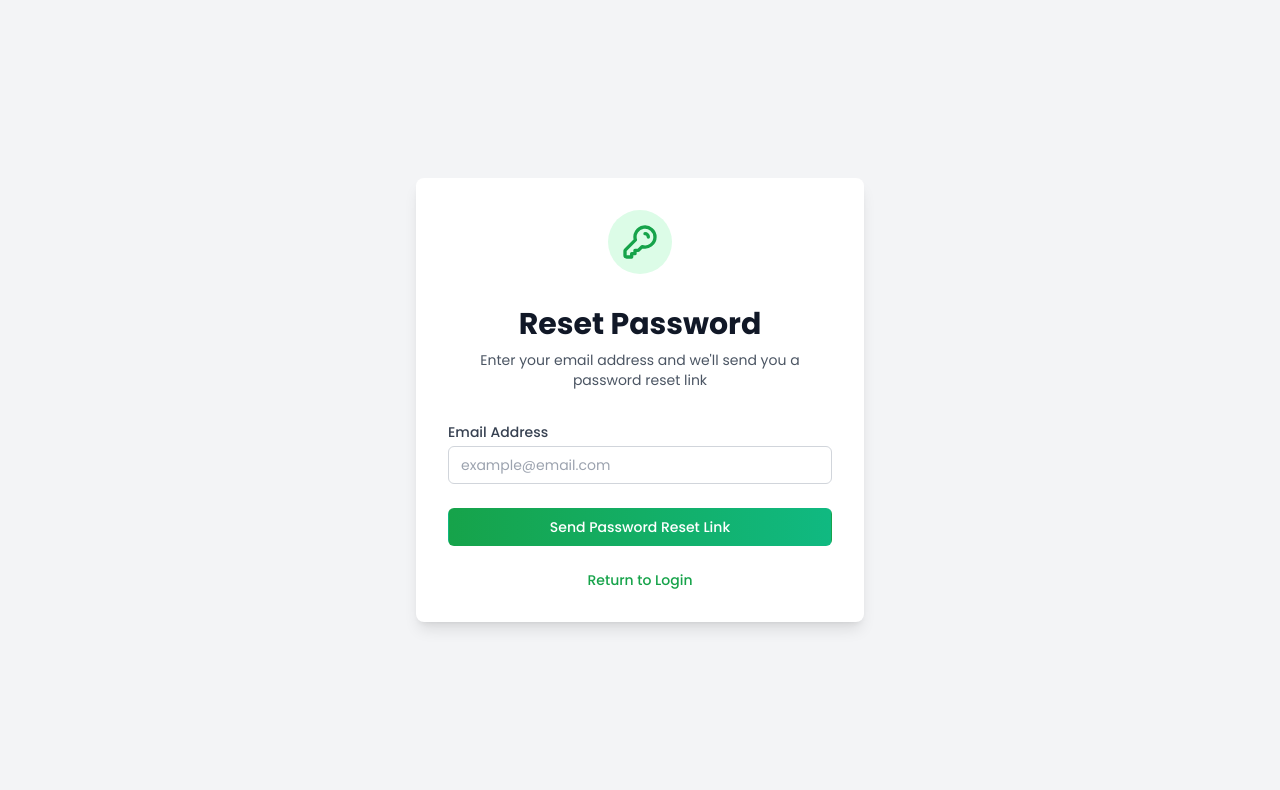
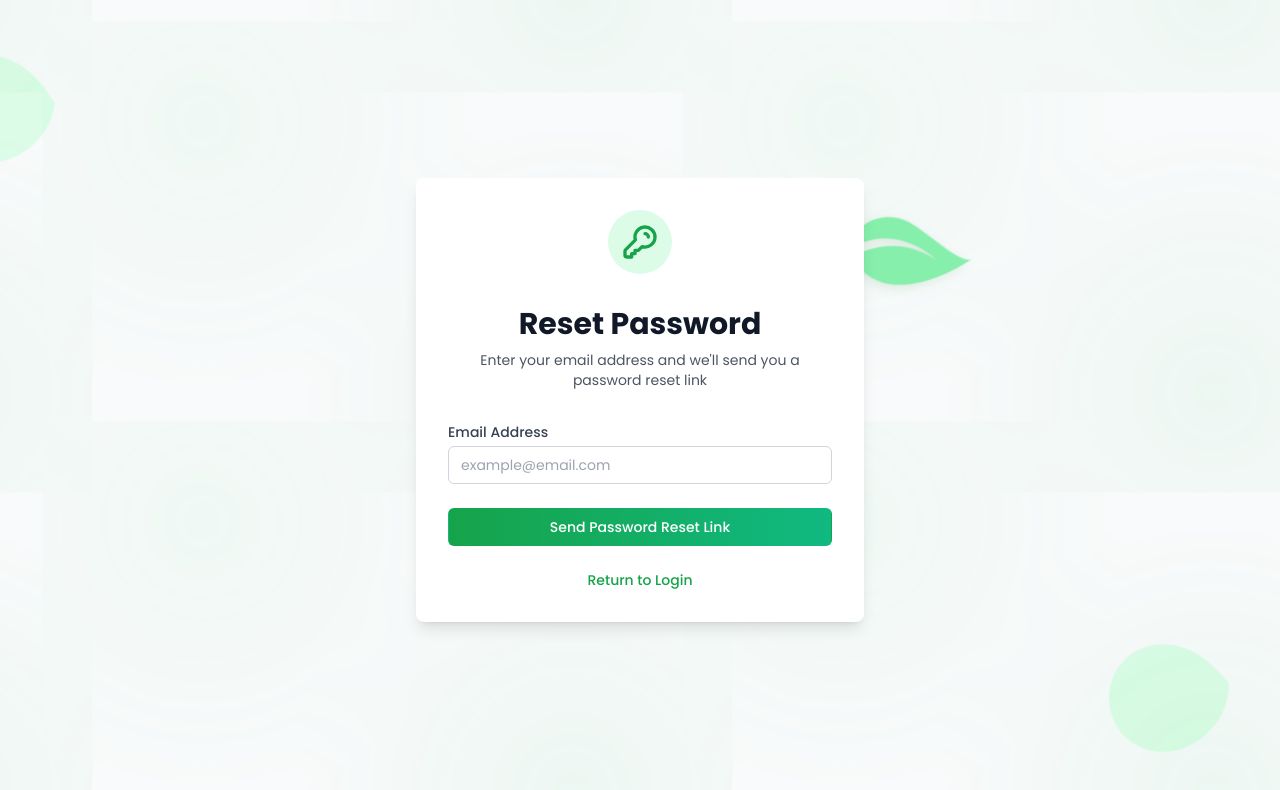
Before and after one commit to serhat-yildiz/plant-care-app, a React (Vite) app: page /reset-password in a window 1280 px wide. Shown: the top 790 px of the page. Built offline with nearby package versions, Linux system fonts and the light colour scheme; no server answers.

Commit message:
Create reusable AuthBackground component for authentication pages

```diff
--- a/src/pages/Login.tsx
+++ b/src/pages/Login.tsx
@@ -1,5 +1,6 @@
 import { useState } from 'react';
 import { Link, useNavigate } from 'react-router-dom';
+import AuthBackground from '../ui/backgrounds/AuthBackground';
 
 const Login = () => {
   const [email, setEmail] = useState('demo@planttracker.com');
@@ -35,8 +36,8 @@ const Login = () => {
   };
 
   return (
-    <div className="flex items-center justify-center min-h-screen bg-gray-100">
-      <div className="w-full max-w-md p-8 space-y-8 bg-white rounded-lg shadow-lg">
+    <AuthBackground>
+      <div className="w-full max-w-md p-8 mx-auto space-y-8 bg-white rounded-lg shadow-lg">
         <div className="text-center">
           <div className="inline-block p-3 rounded-full bg-green-100">
             <svg xmlns="http://www.w3.org/2000/svg" className="h-10 w-10 text-green-600" fill="none" viewBox="0 0 24 24" stroke="currentColor">
@@ -150,7 +151,7 @@ const Login = () => {
           </div>
         </div>
       </div>
-    </div>
+    </AuthBackground>
   );
 };
 
--- a/src/pages/Register.tsx
+++ b/src/pages/Register.tsx
@@ -1,5 +1,6 @@
 import { useState } from 'react';
 import { Link, useNavigate } from 'react-router-dom';
+import AuthBackground from '../ui/backgrounds/AuthBackground';
 
 const Register = () => {
   const [name, setName] = useState('');
@@ -43,8 +44,8 @@ const Register = () => {
   };
 
   return (
-    <div className="flex items-center justify-center min-h-screen bg-gray-100">
-      <div className="w-full max-w-md p-8 space-y-8 bg-white rounded-lg shadow-lg">
+    <AuthBackground>
+      <div className="w-full max-w-md p-8 mx-auto space-y-8 bg-white rounded-lg shadow-lg">
         <div className="text-center">
           <div className="inline-block p-3 rounded-full bg-green-100">
             <svg xmlns="http://www.w3.org/2000/svg" className="h-10 w-10 text-green-600" fill="none" viewBox="0 0 24 24" stroke="currentColor">
@@ -163,7 +164,7 @@ const Register = () => {
           </p>
         </div>
       </div>
-    </div>
+    </AuthBackground>
   );
 };
 
--- a/src/pages/ResetPassword.tsx
+++ b/src/pages/ResetPassword.tsx
@@ -1,5 +1,6 @@
 import { useState } from 'react';
 import { Link } from 'react-router-dom';
+import AuthBackground from '../ui/backgrounds/AuthBackground';
 
 const ResetPassword = () => {
   const [email, setEmail] = useState('');
@@ -32,8 +33,8 @@ const ResetPassword = () => {
   };
 
   return (
-    <div className="flex items-center justify-center min-h-screen bg-gray-100">
-      <div className="w-full max-w-md p-8 space-y-8 bg-white rounded-lg shadow-lg">
+    <AuthBackground>
+      <div className="w-full max-w-md p-8 mx-auto space-y-8 bg-white rounded-lg shadow-lg">
         <div className="text-center">
           <div className="inline-block p-3 rounded-full bg-green-100">
             <svg xmlns="http://www.w3.org/2000/svg" className="h-10 w-10 text-green-600" fill="none" viewBox="0 0 24 24" stroke="currentColor">
@@ -127,7 +128,7 @@ const ResetPassword = () => {
           </form>
         )}
       </div>
-    </div>
+    </AuthBackground>
   );
 };
 
--- a/src/pages/UpdatePassword.tsx
+++ b/src/pages/UpdatePassword.tsx
@@ -1,5 +1,6 @@
 import { useState } from 'react';
 import { useNavigate } from 'react-router-dom';
+import AuthBackground from '../ui/backgrounds/AuthBackground';
 
 const UpdatePassword = () => {
   const [password, setPassword] = useState('');
@@ -39,8 +40,8 @@ const UpdatePassword = () => {
   };
 
   return (
-    <div className="flex items-center justify-center min-h-screen bg-gray-100">
-      <div className="w-full max-w-md p-8 space-y-8 bg-white rounded-lg shadow-lg">
+    <AuthBackground>
+      <div className="w-full max-w-md p-8 mx-auto space-y-8 bg-white rounded-lg shadow-lg">
         <div className="text-center">
           <div className="inline-block p-3 rounded-full bg-green-100">
             <svg xmlns="http://www.w3.org/2000/svg" className="h-10 w-10 text-green-600" fill="none" viewBox="0 0 24 24" stroke="currentColor">
@@ -145,7 +146,7 @@ const UpdatePassword = () => {
           </form>
         )}
       </div>
-    </div>
+    </AuthBackground>
   );
 };
 
--- /dev/null
+++ b/src/ui/backgrounds/AuthBackground.tsx
@@ -0,0 +1,56 @@
+import React from 'react';
+
+interface AuthBackgroundProps {
+  children: React.ReactNode;
+}
+
+const AuthBackground: React.FC<AuthBackgroundProps> = ({ children }) => {
+  return (
+    <div className="flex items-center justify-center min-h-screen bg-gray-50 auth-background">
+      {/* Animated background SVG decoration */}
+      <div className="absolute inset-0 z-0 overflow-hidden">
+        {/* Top left decorative elements */}
+        <svg className="absolute top-0 left-0 h-64 w-64 text-green-100" viewBox="0 0 200 200" fill="none" xmlns="http://www.w3.org/2000/svg">
+          <path d="M40 80C40 97.6731 30.7696 113.6633 15.811 123.3012C0.8525 132.9391 -15.811 134.6383 -30 128C-44.189 121.3617 -54 107.6731 -54 90C-54 72.3269 -44.189 58.6383 -30 52C-15.811 45.3617 0.8525 47.0609 15.811 56.6988C30.7696 66.3367 40 82.3269 40 80Z" fill="currentColor" style={{ animation: 'petal1 15s infinite ease-in-out' }} />
+        </svg>
+
+        {/* Bottom right decorative elements */}
+        <svg className="absolute bottom-0 right-0 h-64 w-64 text-green-100" viewBox="0 0 200 200" fill="none" xmlns="http://www.w3.org/2000/svg">
+          <path d="M160 120C160 137.673 150.77 153.663 135.811 163.301C120.853 172.939 104.189 174.638 90 168C75.811 161.362 66 147.673 66 130C66 112.327 75.811 98.6383 90 92C104.189 85.3617 120.853 87.0609 135.811 96.6988C150.77 106.337 160 122.327 160 120Z" fill="currentColor" style={{ animation: 'petal2 18s infinite ease-in-out' }} />
+        </svg>
+
+        {/* Plant stem patterns */}
+        <div className="absolute inset-0 opacity-5"
+          style={{
+            backgroundImage: `
+              radial-gradient(circle at 25% 25%, #4ade80 0%, transparent 50%),
+              radial-gradient(circle at 75% 75%, #22c55e 0%, transparent 50%)
+            `,
+            backgroundSize: '50% 50%',
+            animation: 'floatingBg 30s infinite ease-in-out'
+          }}
+        />
+
+        {/* Decorative leaves */}
+        <div className="absolute top-1/4 right-1/4 transform rotate-45 leaf-shadow">
+          <svg width="120" height="120" viewBox="0 0 24 24" className="text-green-300" style={{ animation: 'petal3 8s infinite ease-in-out' }}>
+            <path fill="currentColor" d="M17,8C8,10 5.9,16.17 3.82,21.34L5.71,22L6.66,19.7C7.14,19.87 7.64,20 8,20C19,20 22,3 22,3C21,5 14,5.25 9,6.25C4,7.25 2,11.5 2,13.5C2,15.5 3.75,17.25 3.75,17.25C7,8 17,8 17,8Z" />
+          </svg>
+        </div>
+
+        <div className="absolute bottom-1/4 left-1/3 transform -rotate-15 leaf-shadow">
+          <svg width="80" height="80" viewBox="0 0 24 24" className="text-green-200" style={{ animation: 'petal1 12s infinite ease-in-out' }}>
+            <path fill="currentColor" d="M17,8C8,10 5.9,16.17 3.82,21.34L5.71,22L6.66,19.7C7.14,19.87 7.64,20 8,20C19,20 22,3 22,3C21,5 14,5.25 9,6.25C4,7.25 2,11.5 2,13.5C2,15.5 3.75,17.25 3.75,17.25C7,8 17,8 17,8Z" />
+          </svg>
+        </div>
+      </div>
+
+      {/* The actual content */}
+      <div className="relative z-10 w-full">
+        {children}
+      </div>
+    </div>
+  );
+};
+
+export default AuthBackground;
```
